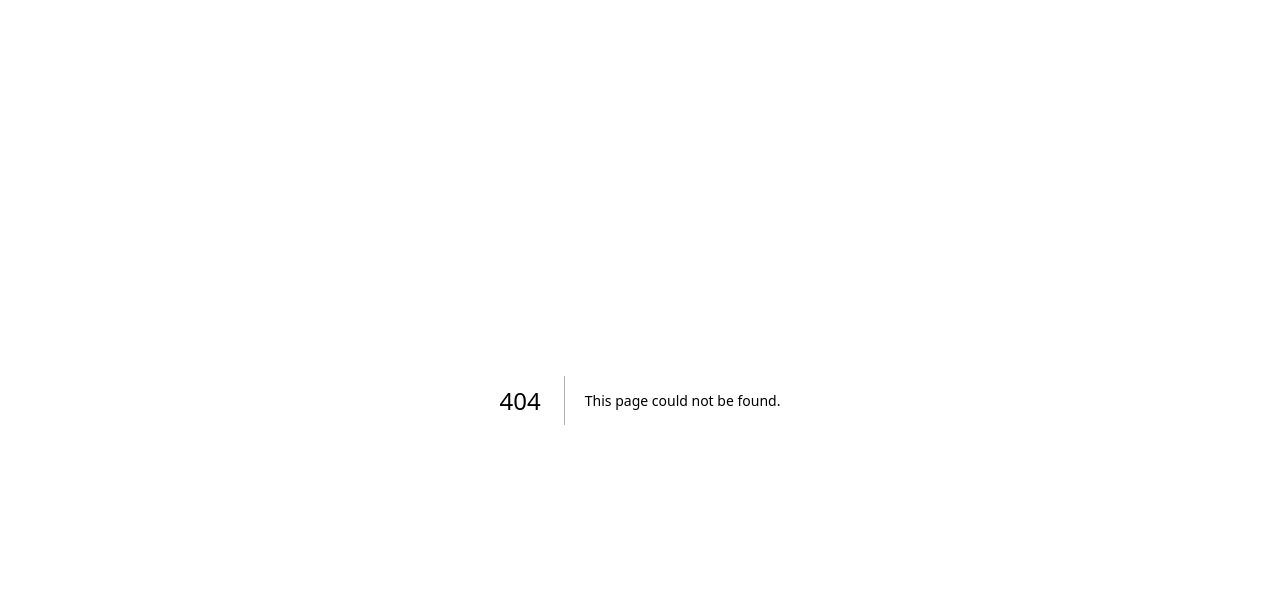
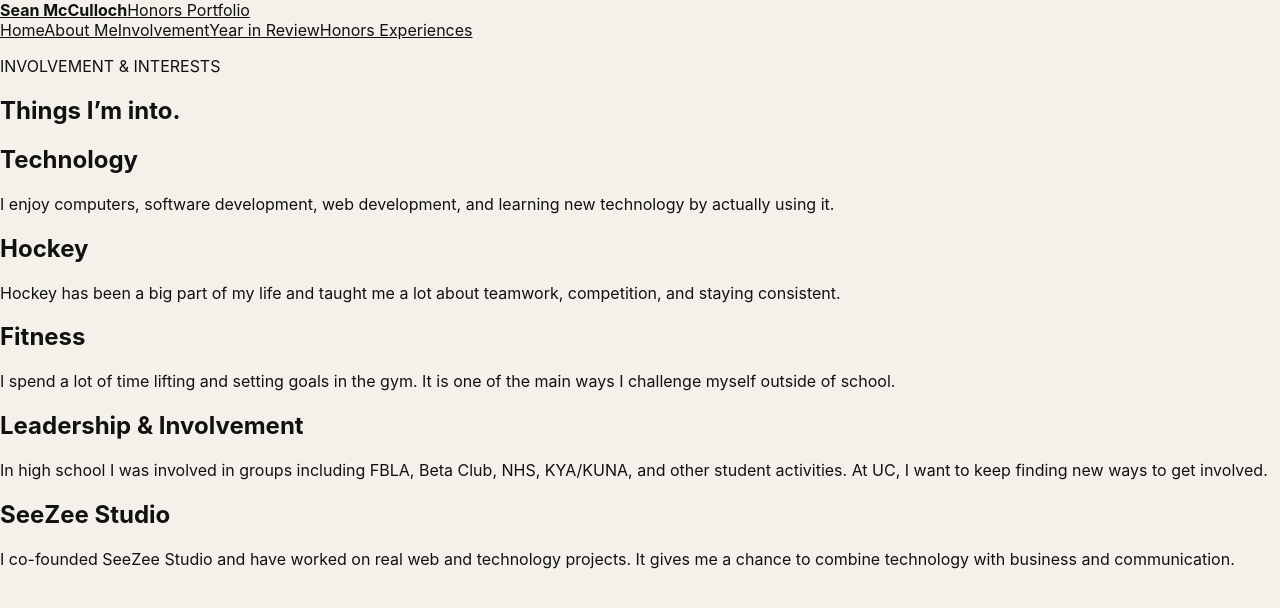
Before and after one commit to SeanSpon/seans-honors-portfolio, a Next.js app: page /involvement in a window 1280 px wide. Before the commit this address had no page. Shown: the top 608 px of the page. Built offline with nearby package versions, Linux system fonts and the light colour scheme.

Commit message:
Add separate involvement and interests page

```diff
--- /dev/null
+++ b/app/involvement/page.js
@@ -0,0 +1,29 @@
+import Nav from '../components/Nav';
+
+const items = [
+  ['Technology', 'I enjoy computers, software development, web development, and learning new technology by actually using it.'],
+  ['Hockey', 'Hockey has been a big part of my life and taught me a lot about teamwork, competition, and staying consistent.'],
+  ['Fitness', 'I spend a lot of time lifting and setting goals in the gym. It is one of the main ways I challenge myself outside of school.'],
+  ['Leadership & Involvement', 'In high school I was involved in groups including FBLA, Beta Club, NHS, KYA/KUNA, and other student activities. At UC, I want to keep finding new ways to get involved.'],
+  ['SeeZee Studio', 'I co-founded SeeZee Studio and have worked on real web and technology projects. It gives me a chance to combine technology with business and communication.']
+];
+
+export default function InvolvementPage() {
+  return (
+    <main>
+      <Nav />
+      <section className="contentPage pageWrap">
+        <p className="eyebrow">INVOLVEMENT & INTERESTS</p>
+        <h1 className="pageTitle">Things I’m into.</h1>
+        <div className="simpleList">
+          {items.map(([title, text]) => (
+            <article key={title}>
+              <h2>{title}</h2>
+              <p>{text}</p>
+            </article>
+          ))}
+        </div>
+      </section>
+    </main>
+  );
+}
```
